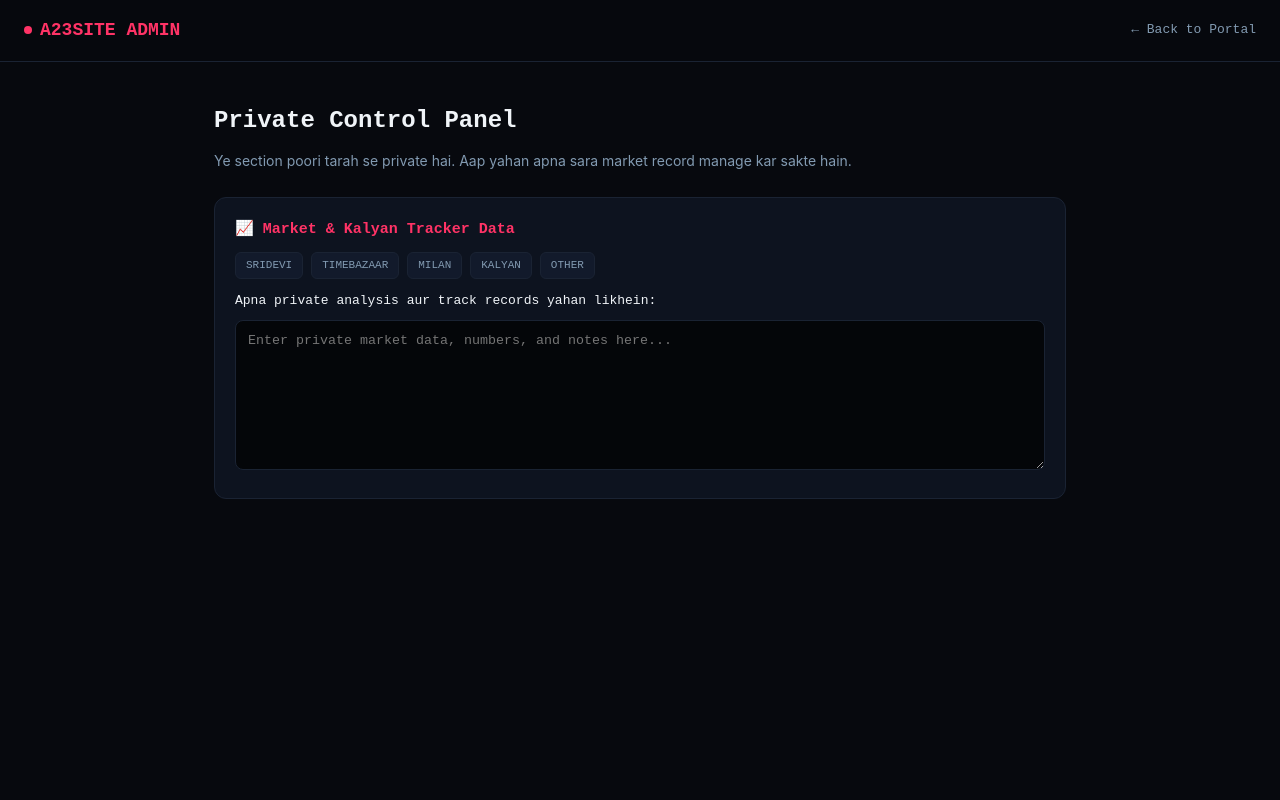
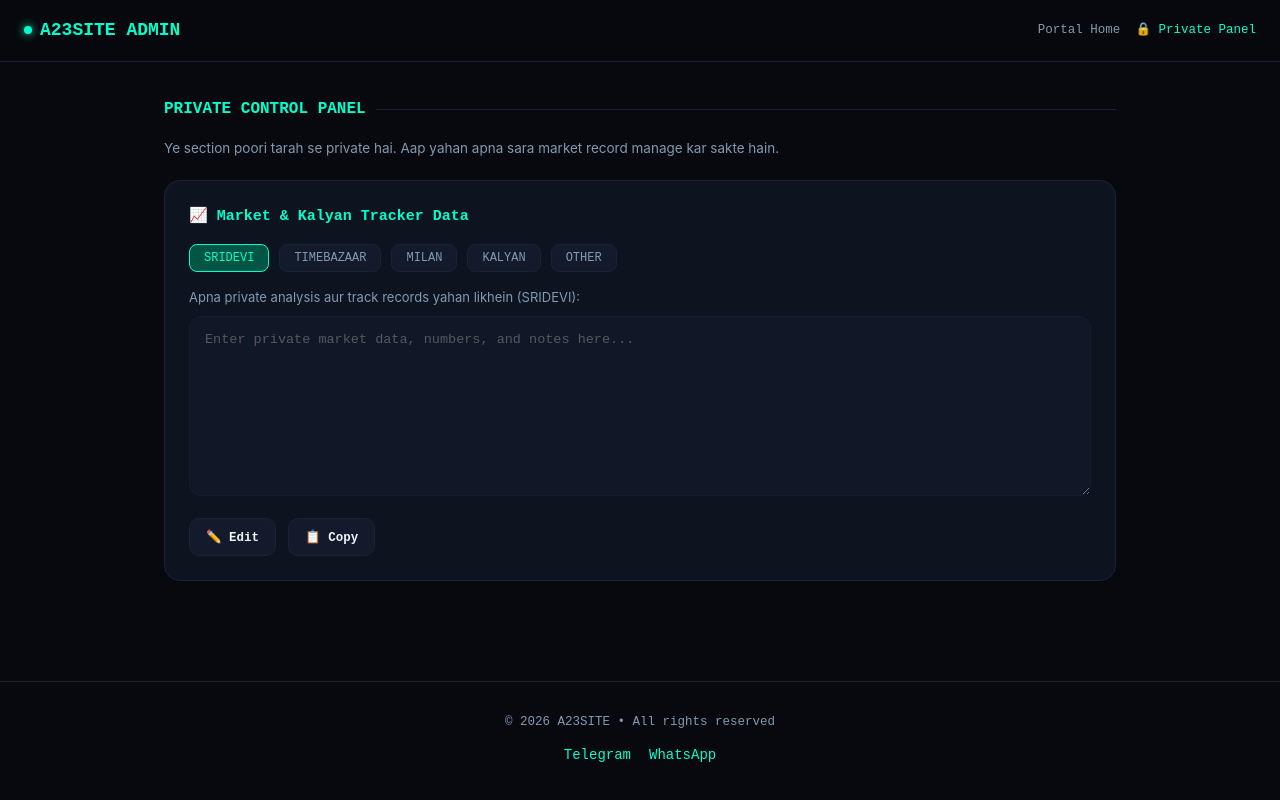
Before and after one commit to sachin-a23/A23site, a plain HTML site: page admin.html in a window 1280 px wide. Drawn offline with Linux system fonts and the light colour scheme.

Commit message:
Revamp admin dashboard layout and styles
Updated the admin dashboard with new styles and structure, including improved layout and functionality for market data management.

```diff
--- a/admin.html
+++ b/admin.html
@@ -3,54 +3,193 @@
 <head>
 <meta charset="UTF-8">
 <meta name="viewport" content="width=device-width, initial-scale=1.0">
-<title>Admin Dashboard — A23SITE</title>
+<title>A23SITE — Professional App & AI Store</title>
 <style>
   :root{
-    --bg: #07090e; --bg-card: #0d131f; --border: #1a2333; --text: #f0f4f8; --muted: #829ab1; --accent: #ff3366; --accent-dim: #551122;
+    --bg: #07090e; --bg-card: #0d131f; --bg-input: #121a2b; --border: #1a2333;
+    --text: #f0f4f8; --muted: #829ab1; --accent: #00ffcc; --accent-dim: #005544;
     --mono: 'JetBrains Mono', monospace; --sans: 'Inter', sans-serif;
   }
   *{box-sizing:border-box; margin:0; padding:0;}
   body{background:var(--bg); color:var(--text); font-family:var(--sans); line-height:1.6;}
   a{color:inherit; text-decoration:none;}
-  header{position:sticky; top:0; z-index:100; background:rgba(7,9,14,0.95); backdrop-filter:blur(10px); border-bottom:1px solid var(--border); padding:16px 24px; display:flex; justify-content:space-between; align-items:center;}
+
+  header{
+    position:sticky; top:0; z-index:100;
+    background:rgba(7,9,14,0.95); backdrop-filter:blur(10px);
+    border-bottom:1px solid var(--border); padding:16px 24px;
+    display:flex; justify-content:space-between; align-items:center; flex-wrap:wrap; gap:10px;
+  }
   .logo{font-family:var(--mono); font-weight:700; font-size:18px; color:var(--accent); display:flex; align-items:center; gap:8px;}
-  .logo span{width:8px; height:8px; background:var(--accent); border-radius:50%;}
-  nav{display:flex; gap:18px; font-family:var(--mono); font-size:13px; color:var(--muted);}
+  .logo span{width:8px; height:8px; background:var(--accent); border-radius:50%; box-shadow:0 0 10px var(--accent);}
+  nav{display:flex; gap:15px; font-family:var(--mono); font-size:12.5px; color:var(--muted); flex-wrap:wrap;}
   nav a:hover{color:var(--accent);}
-  .container{max-width:900px; margin:0 auto; padding:40px 24px;}
-  h1{font-size:24px; font-weight:800; margin-bottom:10px; font-family:var(--mono);}
-  p{color:var(--muted); margin-bottom:24px; font-size:14px;}
-  .panel{background:var(--bg-card); border:1px solid var(--border); border-radius:12px; padding:20px; font-family:var(--mono); font-size:13px; margin-bottom:20px;}
-  .panel h3{color:var(--accent); margin-bottom:10px; font-size:15px;}
-  .market-tags{display:flex; gap:8px; flex-wrap:wrap; margin-bottom:12px;}
-  .tag{background:#121a2b; border:1px solid var(--border); padding:4px 10px; border-radius:6px; font-size:11px; color:var(--muted);}
-  textarea{width:100%; height:150px; background:#040609; border:1px solid var(--border); color:var(--text); padding:12px; border-radius:8px; font-family:var(--mono); margin-top:8px; outline:none;}
-  textarea:focus{border-color:var(--accent);}
+
+  .container{max-width:1000px; margin:0 auto; padding:0 24px 60px;}
+  section{margin-top:35px;}
+  .sec-title{font-size:16px; font-weight:700; margin-bottom:16px; display:flex; align-items:center; gap:10px; font-family:var(--mono); color:var(--accent);}
+  .sec-title::after{content:""; flex:1; height:1px; background:var(--border);}
+
+  .admin-panel{background:var(--bg-card); border:1px solid var(--border); border-radius:16px; padding:24px; margin-top:20px;}
+  .market-tags{display:flex; gap:10px; flex-wrap:wrap; margin-bottom:15px;}
+  .tag-btn{
+    background:var(--bg-input); border:1px solid var(--border); color:var(--muted);
+    padding:6px 14px; border-radius:8px; font-family:var(--mono); font-size:12px; cursor:pointer; transition:0.2s;
+  }
+  .tag-btn.active, .tag-btn:hover{background:var(--accent-dim); color:var(--accent); border-color:var(--accent);}
+
+  .market-textarea{
+    width:100%; height:180px; background:var(--bg-input); border:1px solid var(--border);
+    border-radius:12px; padding:15px; color:var(--text); font-family:var(--mono); font-size:13.5px;
+    outline:none; resize:vertical; margin-bottom:15px;
+  }
+  .market-textarea:focus{border-color:var(--accent);}
+  .market-textarea:disabled{opacity: 0.7; cursor: not-allowed;}
+
+  .action-buttons {display: flex; gap: 12px; flex-wrap: wrap;}
+  .btn{
+    display:inline-flex; align-items:center; justify-content:center; gap:6px;
+    background:var(--accent); color:#07090e; font-family:var(--mono); font-weight:700;
+    padding:10px 16px; border-radius:10px; font-size:12.5px; cursor:pointer; border:none; transition:0.2s;
+  }
+  .btn:hover{opacity:0.9; box-shadow:0 0 12px rgba(0,255,204,0.4);}
+
+  .btn-secondary { background: var(--bg-input); color: var(--text); border: 1px solid var(--border); }
+  .btn-secondary:hover { border-color: var(--accent); color: var(--accent); box-shadow: none; }
+
+  .status-msg{font-family:var(--mono); font-size:12px; color:var(--accent); margin-top:10px;}
+
+  footer{
+    border-top:1px solid var(--border); padding:30px 24px; text-align:center; color:var(--muted); font-size:12.5px; font-family:var(--mono);
+    display:flex; flex-direction:column; gap:12px; align-items:center; margin-top: 40px;
+  }
+  .social-links{display:flex; gap:18px; font-size:14px; flex-wrap:wrap; justify-content:center;}
+  .social-links a{color:var(--accent);}
 </style>
 </head>
 <body>
+
   <header>
     <div class="logo"><span></span> A23SITE ADMIN</div>
     <nav>
-      <a href="index.html">← Back to Portal</a>
+      <a href="index.html">Portal Home</a>
+      <a href="admin.html" style="color:var(--accent);">🔒 Private Panel</a>
     </nav>
   </header>
+
   <div class="container">
-    <h1>Private Control Panel</h1>
-    <p>Ye section poori tarah se private hai. Aap yahan apna sara market record manage kar sakte hain.</p>
+    <section>
+      <div class="sec-title">PRIVATE CONTROL PANEL</div>
+      <div style="color:var(--muted); font-size:13.5px; margin-bottom:20px;">
+        Ye section poori tarah se private hai. Aap yahan apna sara market record manage kar sakte hain.
+      </div>
 
-    <div class="panel">
-      <h3>📈 Market & Kalyan Tracker Data</h3>
-      <div class="market-tags">
-        <span class="tag">SRIDEVI</span>
-        <span class="tag">TIMEBAZAAR</span>
-        <span class="tag">MILAN</span>
-        <span class="tag">KALYAN</span>
-        <span class="tag">OTHER</span>
+      <div class="admin-panel">
+        <div style="font-family:var(--mono); font-weight:700; color:var(--accent); margin-bottom:15px; font-size:15px;">
+          📈 Market & Kalyan Tracker Data
+        </div>
+
+        <!-- 1. Market Chun Sake (Select Market Buttons) -->
+        <div class="market-tags">
+          <button class="tag-btn active" onclick="switchMarket('sridevi', event)">SRIDEVI</button>
+          <button class="tag-btn" onclick="switchMarket('timebazaar', event)">TIMEBAZAAR</button>
+          <button class="tag-btn" onclick="switchMarket('milan', event)">MILAN</button>
+          <button class="tag-btn" onclick="switchMarket('kalyan', event)">KALYAN</button>
+          <button class="tag-btn" onclick="switchMarket('other', event)">OTHER</button>
+        </div>
+
+        <div style="font-size:13px; color:var(--muted); margin-bottom:8px;" id="currentMarketLabel">
+          Apna private analysis aur track records yahan likhein (SRIDEVI):
+        </div>
+
+        <textarea id="marketDataInput" class="market-textarea" placeholder="Enter private market data, numbers, and notes here..." disabled></textarea>
+
+        <!-- 2. Save, Edit, Copy Buttons Bar -->
+        <div style="display:flex; justify-content:space-between; align-items:center; flex-wrap:wrap; gap:10px;">
+          <div class="action-buttons">
+            <button id="editBtn" class="btn btn-secondary" onclick="enableEdit()">✏️ Edit</button>
+            <button id="saveBtn" class="btn" onclick="saveMarketData()" style="display:none;">💾 Save Record</button>
+            <button class="btn btn-secondary" onclick="copyData()">📋 Copy</button>
+          </div>
+          <div id="saveStatus" class="status-msg"></div>
+        </div>
+
       </div>
-      <div>Apna private analysis aur track records yahan likhein:</div>
-      <textarea placeholder="Enter private market data, numbers, and notes here..."></textarea>
+    </section>
+  </div>
+
+  <footer>
+    <div>&copy; 2026 A23SITE • All rights reserved</div>
+    <div class="social-links">
+      <a href="#" target="_blank">Telegram</a>
+      <a href="#" target="_blank">WhatsApp</a>
     </div>
-  </div>
+  </footer>
+
+  <script>
+    let activeMarket = 'sridevi';
+
+    function switchMarket(market, event) {
+      activeMarket = market;
+
+      let buttons = document.querySelectorAll('.tag-btn');
+      buttons.forEach(btn => btn.classList.remove('active'));
+      event.currentTarget.classList.add('active');
+
+      document.getElementById('currentMarketLabel').innerText = `Apna private analysis aur track records yahan likhein (${market.toUpperCase()}):`;
+
+      let savedData = localStorage.getItem('a23_market_' + activeMarket) || '';
+      let textarea = document.getElementById('marketDataInput');
+      textarea.value = savedData;
+
+      // Switch back to view/locked mode on market switch
+      textarea.setAttribute('disabled', 'true');
+      document.getElementById('editBtn').style.display = 'inline-flex';
+      document.getElementById('saveBtn').style.display = 'none';
+      document.getElementById('saveStatus').innerText = '';
+    }
+
+    function enableEdit() {
+      let textarea = document.getElementById('marketDataInput');
+      textarea.removeAttribute('disabled');
+      textarea.focus();
+
+      document.getElementById('editBtn').style.display = 'none';
+      document.getElementById('saveBtn').style.display = 'inline-flex';
+      document.getElementById('saveStatus').innerText = '⚡ Editing enabled...';
+    }
+
+    function saveMarketData() {
+      let textarea = document.getElementById('marketDataInput');
+      let data = textarea.value;
+
+      localStorage.setItem('a23_market_' + activeMarket, data);
+
+      textarea.setAttribute('disabled', 'true');
+      document.getElementById('editBtn').style.display = 'inline-flex';
+      document.getElementById('saveBtn').style.display = 'none';
+
+      let status = document.getElementById('saveStatus');
+      status.innerText = '✓ Saved successfully securely!';
+      setTimeout(() => { status.innerText = ''; }, 3000);
+    }
+
+    function copyData() {
+      let textarea = document.getElementById('marketDataInput');
+      textarea.select();
+      textarea.setSelectionRange(0, 99999); // For mobile devices
+
+      navigator.clipboard.writeText(textarea.value).then(() => {
+        let status = document.getElementById('saveStatus');
+        status.innerText = '✓ Copied to clipboard!';
+        setTimeout(() => { status.innerText = ''; }, 3000);
+      });
+    }
+
+    window.onload = function() {
+      let savedData = localStorage.getItem('a23_market_sridevi') || '';
+      document.getElementById('marketDataInput').value = savedData;
+    };
+  </script>
 </body>
 </html>
```
